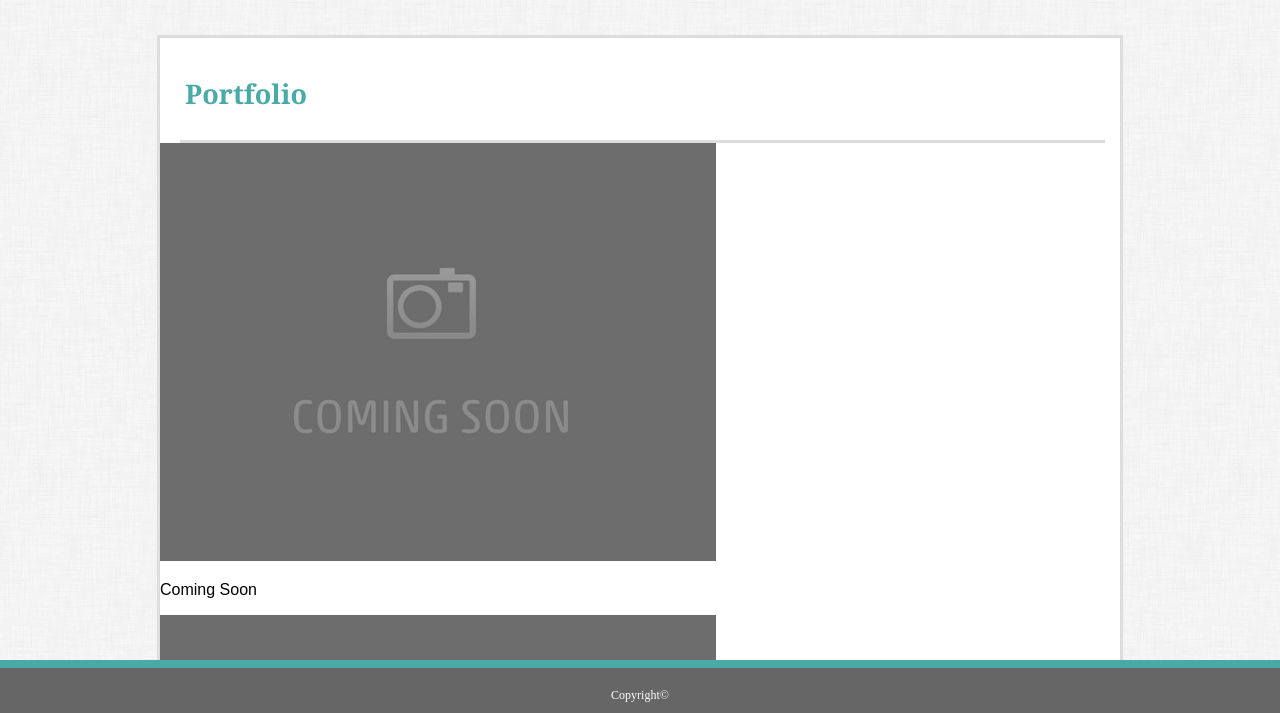
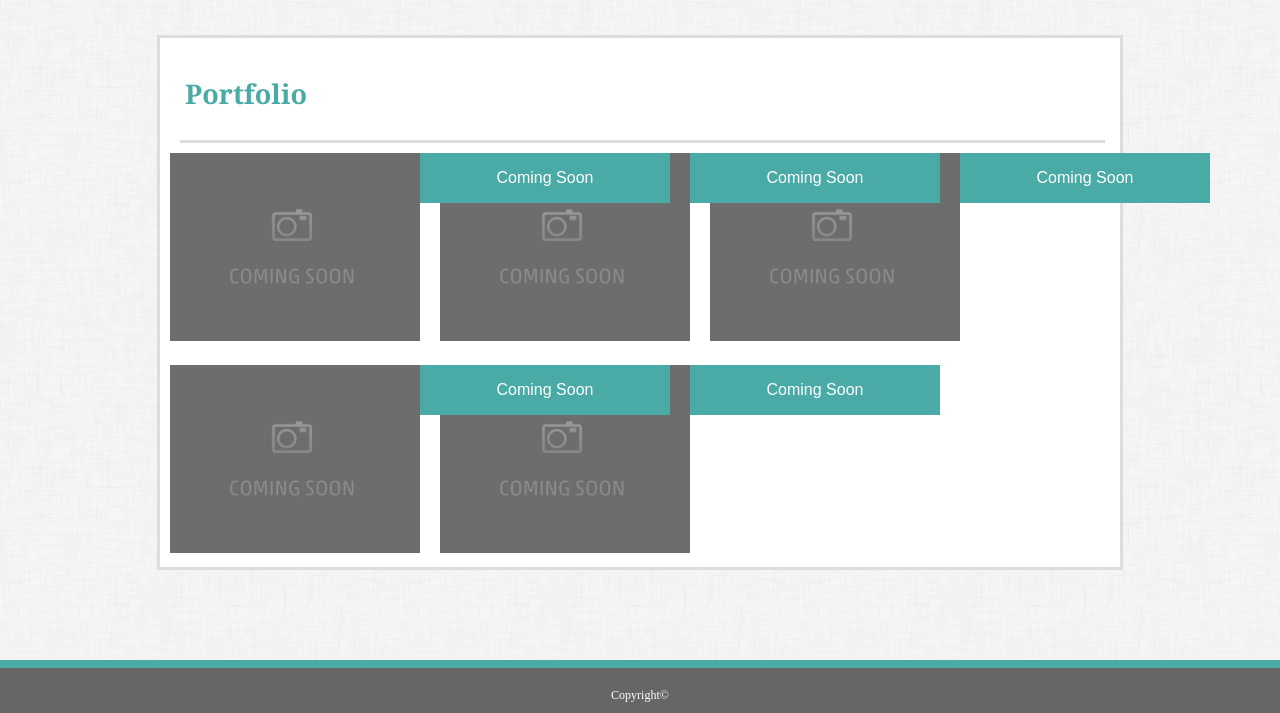
Before and after one commit to tylerkmaples/Basic-Portfolio, a plain HTML site: page portfolio.html in a window 1280 px wide. Shown: the part 85-798 px from the top of the page. Drawn offline with Linux system fonts and the light colour scheme.

Commit message:
portfolio needs pic-content moved

```diff
--- a/assets/css/style.css
+++ b/assets/css/style.css
@@ -119,14 +119,24 @@ body {
     font-size: 18px;
 }
 
-#portfoliowrap {
-
+#row {
+    display: inline;
+    width: 960px;
 }
 
 .portfoliopics {
-
+    /* display: inline; */
+    float: left;
+    margin: 10px 10px 10px 10px;
 }
 
 .piccontent {
+    clear: both;
+    background: #4aaaa5;
+    color: #ffffff;
+    position: absolute;
+    display: inline;
+    width: 250px;
+    text-align: center;
 
 }
--- a/portfolio.html
+++ b/portfolio.html
@@ -33,45 +33,53 @@
             </div>
         </div>
 
-        <div id=portfoliowrap>
+
+        <div class=row>
 
             <div class="portfoliopics">
-                <a href=""><img src="./assets/images/placeholder.png" alt="placeholder"/></a>
+                <a href=""><img src="./assets/images/placeholder.png" alt="placeholder" width="250px" length="250px"/>
                     <div class="piccontent">
                         <p>Coming Soon</p>
                     </div>
+                </a>
             </div>
 
             <div class="portfoliopics">
-                <a href=""><img src="./assets/images/placeholder.png" alt="placeholder"/></a>
+                <a href=""><img src="./assets/images/placeholder.png" alt="placeholder" width="250px" length="250px"/>
                     <div class="piccontent">
                         <p>Coming Soon</p>
                     </div>
+                </a>
             </div>
 
             <div class="portfoliopics">
-                <a href=""><img src="./assets/images/placeholder.png" alt="placeholder"/></a>
+                <a href=""><img src="./assets/images/placeholder.png" alt="placeholder" width="250px" length="250px"/>
                     <div class="piccontent">
                         <p>Coming Soon</p>
                     </div>
+                </a>
+            </div>
+        </div>
+
+        <div class=row>
+            <div class="portfoliopics">
+                <a href=""><img src="./assets/images/placeholder.png" alt="placeholder" width="250px" length="250px"/>
+                    <div class="piccontent">
+                        <p>Coming Soon</p>
+                    </div>
+                </a>
             </div>
 
             <div class="portfoliopics">
-                <a href=""><img src="./assets/images/placeholder.png" alt="placeholder"/></a>
-                    <div class="piccontent">
-                        <p>Coming Soon</p>
-                    </div>
-            </div>
-
-            <div class="portfoliopics">
-                    <a href=""><img src="./assets/images/placeholder.png" alt="placeholder"/></a>
+                    <a href=""><img src="./assets/images/placeholder.png" alt="placeholder" width="250px" length="250px"/>
                         <div class="piccontent">
                             <p>Coming Soon</p>
                         </div>
+                    </a>
                 </div>
             </div>
+        </div>
 
-        </div>
 
     </section>
 
```
